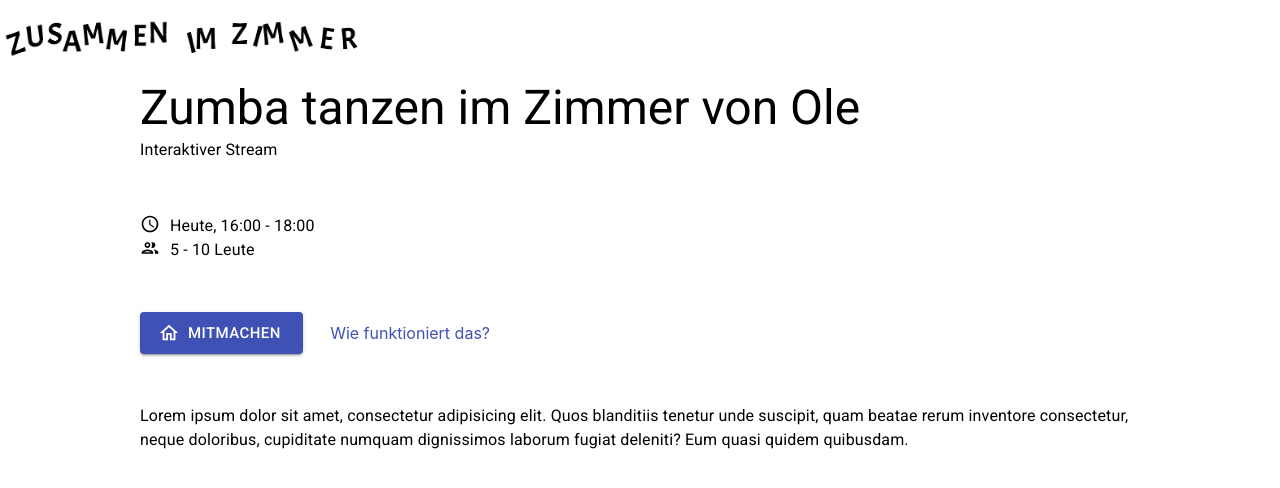
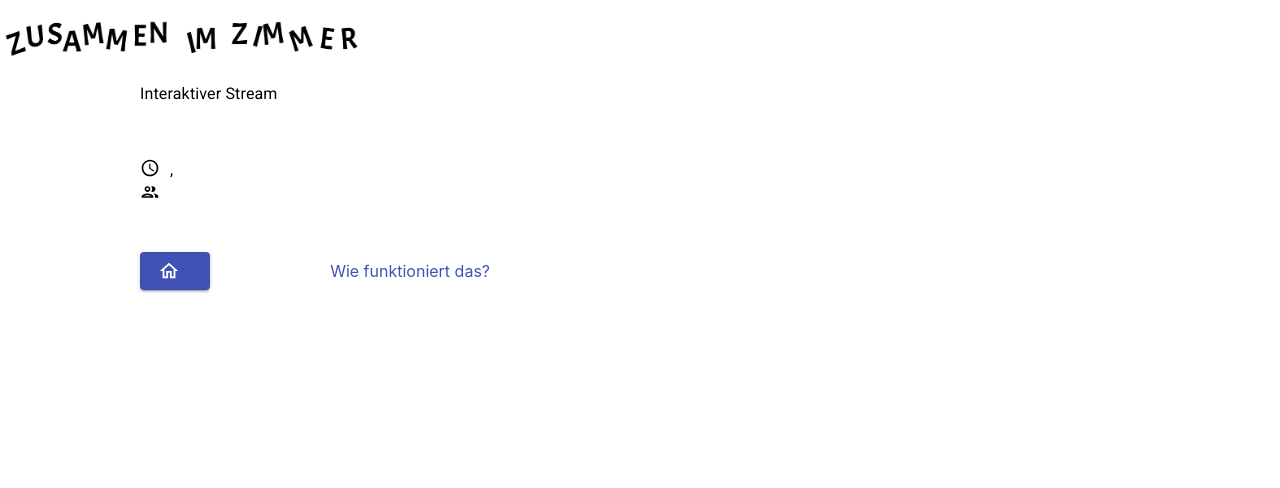
Before and after one commit to Lynbarry/wirvsvirus, a React (Create React App) app in the folder frontend/: page /listing/1 in a window 1280 px wide. Shown: the top 488 px of the page. Built offline with nearby package versions, Linux system fonts and the light colour scheme.

Commit message:
Render listing in App component

```diff
--- a/frontend/src/App.js
+++ b/frontend/src/App.js
@@ -1,4 +1,4 @@
-import React from "react";
+import React, { useState } from "react";
 import { BrowserRouter as Router, Switch, Route } from "react-router-dom";
 import "./App.css";
 import "typeface-roboto";
@@ -7,6 +7,8 @@ import { Listing } from "./components/Listing";
 import logo from "./assets/img/logo.png";
 
 function App() {
+  const [listing, setListing] = useState(null);
+
   return (
     <Router>
       <header className="header">
@@ -20,7 +22,11 @@ function App() {
             <Listing />
           </Route>
           <Route path="/">
-            <DummyHouse />
+            {listing ? (
+              <Listing {...listing} />
+            ) : (
+              <DummyHouse listing={listing} setListing={setListing} />
+            )}
           </Route>
         </Switch>
       </main>
--- a/frontend/src/components/Decider.css
+++ b/frontend/src/components/Decider.css
@@ -1,6 +1,6 @@
 .startButton {
   box-shadow: 0px 15px 20px rgba(0, 0, 0, 0.5);
-  background-color: #FFCC00;
+  background-color: #ffcc00;
   color: #000000;
   padding: 20px 40px;
   font-size: 22px;
@@ -24,8 +24,9 @@
   height: 200px;
   margin: 40px auto;
   background-image: url("../assets/img/question_box.png");
-  -webkit-animation: scale-in-center 0.5s cubic-bezier(0.250, 0.460, 0.450, 0.940) both;
-  animation: scale-in-center 0.5s cubic-bezier(0.250, 0.460, 0.450, 0.940) both;
+  -webkit-animation: scale-in-center 0.5s cubic-bezier(0.25, 0.46, 0.45, 0.94)
+    both;
+  animation: scale-in-center 0.5s cubic-bezier(0.25, 0.46, 0.45, 0.94) both;
 }
 
 .deciderQuestion h4 {
@@ -54,8 +55,9 @@
   position: absolute;
   top: 100px;
   left: 160px;
-  -webkit-animation: scale-in-left 0.5s cubic-bezier(0.250, 0.460, 0.450, 0.940) both;
-	animation: scale-in-left 0.5s cubic-bezier(0.250, 0.460, 0.450, 0.940) both;
+  -webkit-animation: scale-in-left 0.5s cubic-bezier(0.25, 0.46, 0.45, 0.94)
+    both;
+  animation: scale-in-left 0.5s cubic-bezier(0.25, 0.46, 0.45, 0.94) both;
 }
 
 .deciderAnswers div:nth-child(2) {
@@ -65,10 +67,10 @@
   position: absolute;
   top: 20px;
   right: 20px;
-  -webkit-animation: scale-in-right 0.5s cubic-bezier(0.250, 0.460, 0.450, 0.940) both;
-	animation: scale-in-right 0.5s cubic-bezier(0.250, 0.460, 0.450, 0.940) both;
+  -webkit-animation: scale-in-right 0.5s cubic-bezier(0.25, 0.46, 0.45, 0.94)
+    both;
+  animation: scale-in-right 0.5s cubic-bezier(0.25, 0.46, 0.45, 0.94) both;
 }
-
 
 .deciderAnswers div:first-child:before {
   content: "";
@@ -99,7 +101,7 @@
 }
 
 .deciderAnswers div:first-child.Gross:before {
-  background-image: url("../assets/img/Groß.png");
+  background-image: url("../assets/img/Gross.png");
 }
 
 .deciderAnswers div:first-child.Laut:before {
@@ -121,7 +123,6 @@
 .deciderAnswers div:nth-child(2).Leise:before {
   background-image: url("../assets/img/Leise.png");
 }
-
 
 @-webkit-keyframes scale-in-center {
   0% {
--- a/frontend/src/components/Decider.jsx
+++ b/frontend/src/components/Decider.jsx
@@ -1,7 +1,7 @@
 import React, { useState } from "react";
 import { Button, Typography } from "@material-ui/core";
 import "./Decider.css";
-import { Redirect } from "react-router-dom";
+import { Listing } from "./Listing";
 import axios from "axios";
 
 const decisionData = [
@@ -35,8 +35,18 @@ const decisionData = [
   }
 ];
 
-export function Decider({ decisions, setDecision, ...props }) {
+export function Decider({
+  decisions,
+  setDecision,
+  listing,
+  setListing,
+  ...props
+}) {
   const [step, setStep] = useState(-1);
+
+  if (listing) {
+    return <Listing {...listing} />;
+  }
 
   switch (step) {
     case -1:
@@ -44,13 +54,16 @@ export function Decider({ decisions, setDecision, ...props }) {
     case decisionData.length:
       // User has gone through the whole decision process
       // Here we would need to talk to a backend to find out which listing we should go to based on the selection
+      setStep(-1);
       axios
         .post("http://localhost:3001/listing", decisions, {
           headers: { "Content-Type": "application/json" },
           withCredentials: false,
           responseType: "json"
         })
-        .then(res => console.log(`Got:`, res))
+        .then(res => {
+          setListing(res.data);
+        })
         .catch(err => console.error(err));
 
       //return <Redirect to={{ pathname: "/listing/123" }} />;
--- a/frontend/src/components/DummyHouse.jsx
+++ b/frontend/src/components/DummyHouse.jsx
@@ -3,28 +3,21 @@ import "./DummyHouse.css";
 
 import { Decider } from "./Decider";
 
-export function DummyHouse() {
+export function DummyHouse({ listing, setListing, ...props }) {
   const [decisions, setDecision] = useState({});
-
 
   return (
     <div id="testHouse">
       <Decider
         decisions={decisions}
         setDecision={setDecision}
+        listing={listing}
+        setListing={setListing}
       />
-      <div
-        id="room1"
-      ></div>
-      <div
-        id="room2"
-      ></div>
-      <div
-        id="room3"
-      ></div>
-      <div
-        id="room4"
-      ></div>
+      <div id="room1"></div>
+      <div id="room2"></div>
+      <div id="room3"></div>
+      <div id="room4"></div>
     </div>
   );
 }
--- a/frontend/src/components/Listing.jsx
+++ b/frontend/src/components/Listing.jsx
@@ -7,13 +7,38 @@ import HomeOutlinedIcon from "@material-ui/icons/HomeOutlined";
 
 import "./Listing.css";
 
-export function Listing() {
+/*
+{
+  created: row[0],
+  title: row[1],
+  abstract: row[2],
+  date: row[3],
+  time: row[4],
+  duration: row[5],
+  level: row[6],
+  participantCount: row[7],
+  broadcast: row[8],
+  name: row[9],
+  email: row[10],
+  cost: row[11],
+  categories: {
+    light: row[12],
+    body: row[13],
+    size: row[14],
+    noise: row[15],
+    clean: row[16],
+    speed: row[17]
+  }
+}
+*/
+
+export function Listing(props) {
   const id = useParams();
   console.log(id);
   return (
     <div className="listingContainer">
       <div className="listingBlock">
-        <Typography variant="h3">Zumba tanzen im Zimmer von Ole</Typography>
+        <Typography variant="h3">{props.title}</Typography>
         <Typography variant="subtitle1" gutterBottom>
           Interaktiver Stream
         </Typography>
@@ -24,14 +49,14 @@ export function Listing() {
             fontSize="small"
             className="listingProperty--icon"
           />
-          Heute, 16:00 - 18:00
+          {props.date}, {props.time}
         </Typography>
         <Typography className="listingProperty">
           <PeopleOutlinedIcon
             fontSize="small"
             className="listingProperty--icon"
           />
-          5 - 10 Leute
+          {props.participantCount}
         </Typography>
       </div>
       <div className="listingParticipate listingBlock">
@@ -42,16 +67,13 @@ export function Listing() {
           className="listingButton"
           startIcon={<HomeOutlinedIcon />}
         >
-          Mitmachen
+          {props.broadcast}
         </Button>
         <Link href="/faq">Wie funktioniert das?</Link>
       </div>
       <div className="listingDescription">
         <Typography variant="body1" gutterBottom>
-          Lorem ipsum dolor sit amet, consectetur adipisicing elit. Quos
-          blanditiis tenetur unde suscipit, quam beatae rerum inventore
-          consectetur, neque doloribus, cupiditate numquam dignissimos laborum
-          fugiat deleniti? Eum quasi quidem quibusdam.
+          {props.abstract}
         </Typography>
       </div>
     </div>
```
Lines whose indentation alone changed are shown as unchanged.
